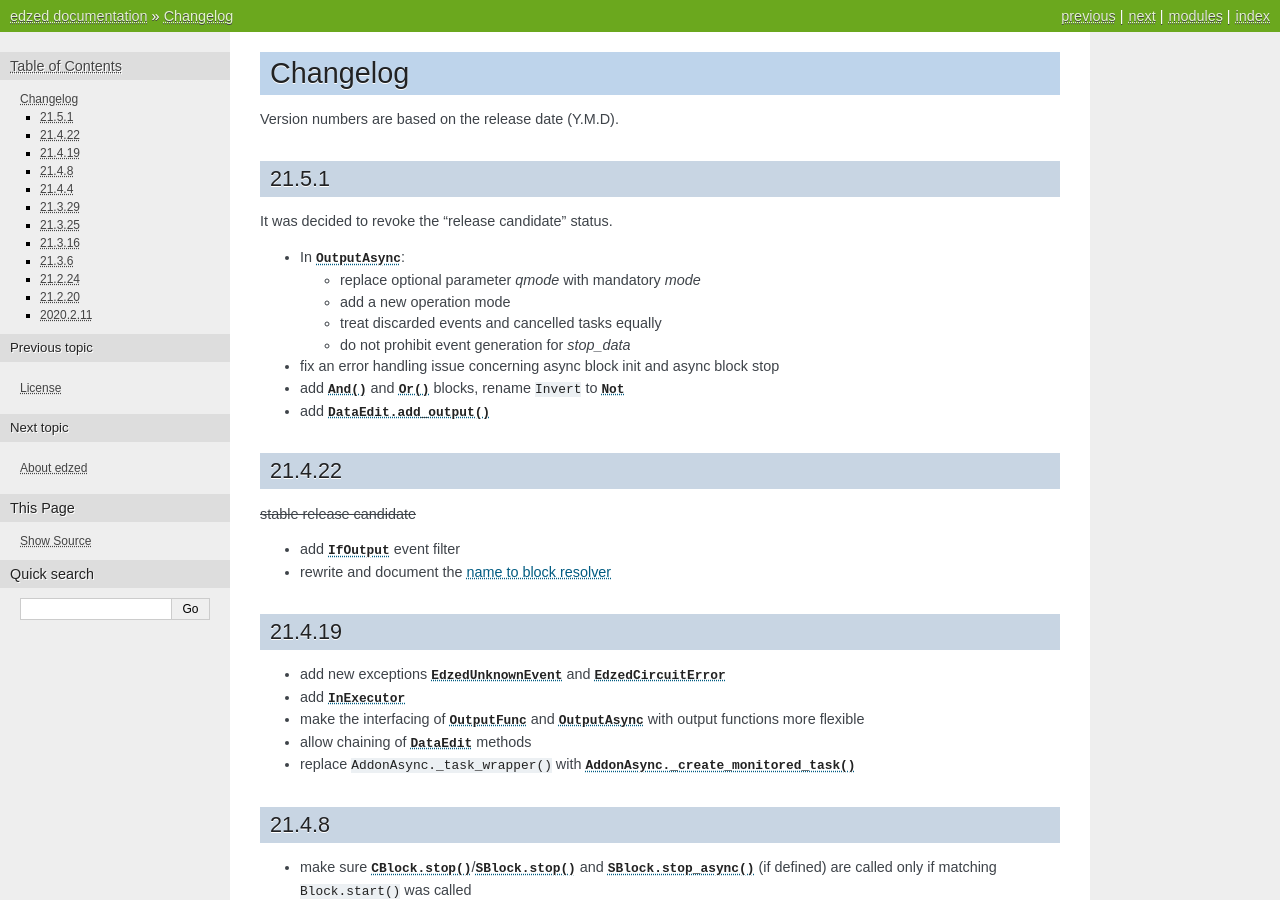
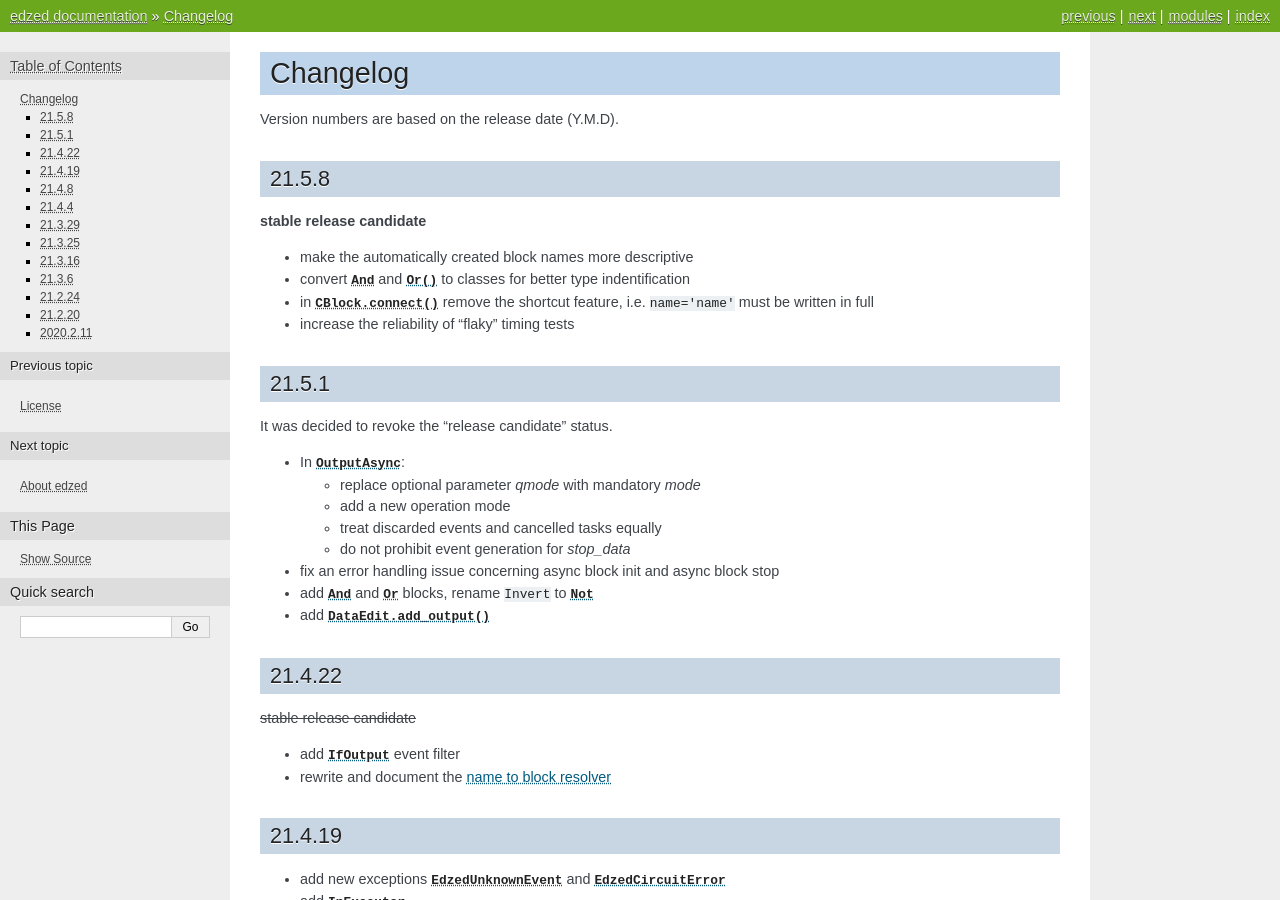
Before and after one commit to xitop/edzed, a Sphinx documentation site: the page built from docs/changelog.rst, in a window 1280 px wide and 900 px high. Built offline with Sphinx 7.4.7, drawn with Linux system fonts in a browser that asks for light colours.

Commit message:
Stable release candidate
- make the automatically created block names more descriptive
- convert And and Or to classes for better type indentification
- in CBlock.connect() remove the shortcut feature, i.e. name='name' must be written in full
- increase the reliability of “flaky” timing tests

```diff
--- a/docs/changelog.rst
+++ b/docs/changelog.rst
@@ -9,6 +9,16 @@
 
 Version numbers are based on the release date (Y.M.D).
 
+
+21.5.8
+======
+**stable release candidate**
+
+- make the automatically created block names more descriptive
+- convert :class:`And` and :func:`Or` to classes for better type indentification
+- in :meth:`CBlock.connect` remove the shortcut feature, i.e.
+  ``name='name'`` must be written in full
+- increase the reliability of "flaky" timing tests
 
 21.5.1
 ======
@@ -22,7 +32,7 @@
   - do not prohibit event generation for *stop_data*
 
 - fix an error handling issue concerning async block init and async block stop
-- add :func:`And` and :func:`Or` blocks, rename ``Invert`` to :class:`Not`
+- add :class:`And` and :class:`Or` blocks, rename ``Invert`` to :class:`Not`
 - add :meth:`DataEdit.add_output`
 
 21.4.22
--- a/docs/events.rst
+++ b/docs/events.rst
@@ -220,7 +220,8 @@
   .. warning::
 
     If an exception (other than an unknown event type or a trivial parameter error)
-    is raised during event handling, the simulation terminates with an error.
+    is raised during event handling, the simulation will be aborted even if
+    the caller catches the exception with a ``try-event()-except`` construct.
 
 .. method:: SBlock.put(value: Any, **data) -> Any
 
--- a/setup.py
+++ b/setup.py
@@ -20,7 +20,7 @@
 
 setup(
     name='edzed',
-    version='21.5.1',
+    version='21.5.8',
     description='A library for building small automated systems',
     long_description=long_description,
     long_description_content_type="text/markdown",
```
Also changed, not shown: docs/blocks.rst (+3 -6 lines), docs/cblocks.rst (+4 -4 lines), 8 other files.
